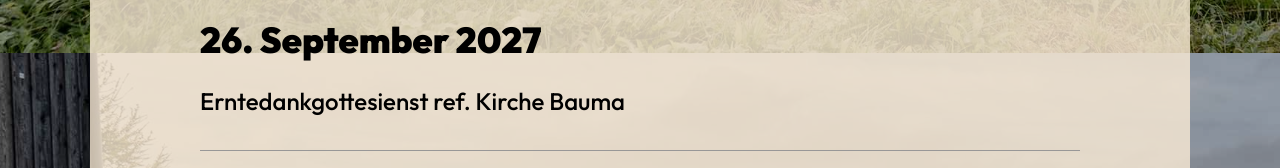
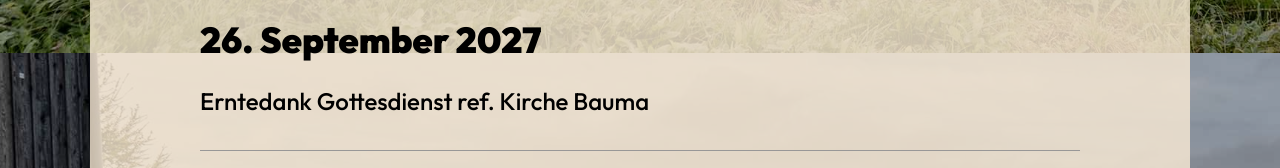
Before and after one commit to NSWeb-web/baumerjodler, a plain HTML site: page index.html in a window 1280 px wide. Shown: the part 2347-2515 px from the top of the page. Drawn offline with Linux system fonts and the light colour scheme.

Commit message:
Fehler geändert

```diff
--- a/index.html
+++ b/index.html
@@ -80,7 +80,7 @@
           <li>
            <div class="info">
               <p class="title">26. September 2027</p>
-              <p class="text">Erntedankgottesienst ref. Kirche Bauma</p>
+              <p class="text">Erntedank Gottesdienst ref. Kirche Bauma</p>
              </div>
           </li>
           <li>
```
